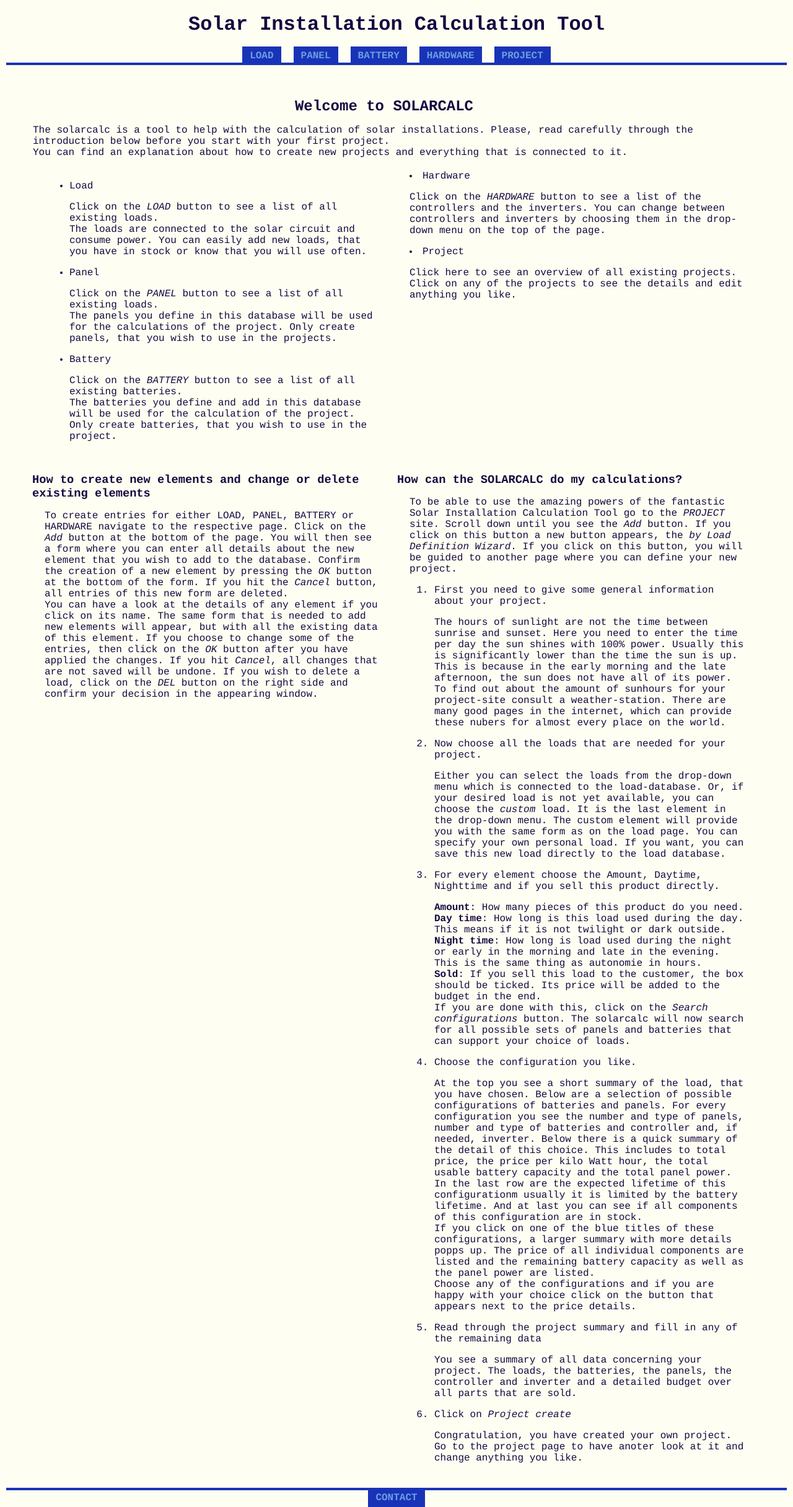
After one commit to igsor/solarcalc, a PHP site: page /startpage.php in a window 1280 px wide. The commit adds this page. Shown: the whole page at 62% size. Run offline with PHP 8.4, Linux system fonts and the light colour scheme; data that the repository does not hold is empty; a stand-in replaces the project's code that opens the database connection.

Commit message:
startpage

```diff
--- /dev/null
+++ b/startpage.php
@@ -0,0 +1,144 @@
+<?php
+
+require_once('init.php');
+
+/** PARAMETERS **/
+
+// Edit parameter.
+$editId = '';
+if (key_exists('edit', $_GET)) {
+    $editId = $_GET['edit'];
+}
+
+// Database connection.
+$db = mysqli_connect($DB_HOST, $DB_USER, $DB_PASS, $DB_NAME) or fatal_error(mysqli_connect_error());
+
+// Handle actions.
+$fields = array('name', 'description', 'power', 'type', 'voltage', 'price', 'stock');
+$optionals = array('description');
+if (($newId = handleModuleAction('load', $fields, $optionals, $db, $_POST)) != -1) {
+    $editId = $newId;
+}
+
+/** PAGE CONTENT **/
+
+// Layout start.
+t_start();
+
+
+?>
+
+<table id="startpagebody">
+    <tr>
+        <td colspan=2>
+            <h2 id="introductiontitle">Welcome to SOLARCALC</h2>
+            <p>
+                The solarcalc is a tool to help with the calculation of solar installations.
+                Please, read carefully through the introduction below before you start with your first project.<br/>
+                You can find an explanation about how to create new projects and everything that is connected to it.
+
+            </p>
+        </td>
+    </tr>
+    <tr>
+        <td class="startpage-coloumn">
+            <ul>
+                <li> Load
+                    <p>
+                        Click on the <em>LOAD</em> button to see a list of all existing loads.<br/>
+                        The loads are connected to the solar circuit and consume power.
+                        You can easily add new loads, that you have in stock or know that you will use often.
+                    </p>
+                <li> Panel
+                    <p>
+                        Click on the <em>PANEL</em> button to see a list of all existing loads.</br>
+                        The panels you define in this database will be used for the calculations of the project. Only create panels, that you wish to use in the projects.
+                    </p>
+                <li> Battery
+                    <p>
+                        Click on the <em>BATTERY</em> button to see a list of all existing batteries.<br/>
+                        The batteries you define and add in this database will be used for the calculation of the project.
+                        Only create batteries, that you wish to use in the project.
+                    </p>
+            </ul>
+        </td>
+        <td class="startpage-coloumn">
+
+                <li> Hardware
+                    <p>
+                        Click on the <em>HARDWARE</em> button to see a list of the controllers and the inverters.
+                        You can change between controllers and inverters by choosing them in the drop-down menu on the top of the page.
+                    </p>
+                <li> Project
+                    <p> Click here to see an overview of all existing projects.
+                        Click on any of the projects to see the details and edit anything you like.
+                    </p>
+            </ul>
+        </td>
+        </tr>
+        <tr>
+        <td class="startpage-coloumn">
+            <h3>How to create new elements and change or delete existing elements</h3>
+            <p>
+            To create entries for either LOAD, PANEL, BATTERY or HARDWARE navigate to the respective page.
+            Click on the <em>Add</em> button at the bottom of the page.
+            You will then see a form where you can enter all details about the new element that you wish to add to the database.
+            Confirm the creation of a new element by pressing the <em>OK</em> button at the bottom of the form.
+            If you hit the <em>Cancel</em> button, all entries of this new form are deleted.<br/>
+            You can have a look at the details of any element if you click on its name.
+            The same form that is needed to add new elements will appear, but with all the existing data of this element.
+            If you choose to change some of the entries, then click on the <em>OK</em> button after you have applied the changes.
+            If you hit <em>Cancel</em>, all changes that are not saved will be undone.
+            If you wish to delete a load, click on the <em>DEL</em> button on the right side and confirm your decision in the appearing window.
+            </p>
+
+        </td>
+        <td class="startpage-coloumn">
+            <h3>How can the SOLARCALC do my calculations?</h3>
+            <p>
+                To be able to use the amazing powers of the fantastic Solar Installation Calculation Tool go to the <em>PROJECT</em> site. Scroll down until you see the <em>Add</em> button. If you click on this button a new button appears, the <em>by Load Definition Wizard</em>. If you click on this button, you will be guided to another page where you can define your new project.
+                <ol>
+                <li> First you need to give some general information about your project.
+                    <p>
+                        The hours of sunlight are not the time between sunrise and sunset. Here you need to enter the time per day the sun shines with 100% power. Usually this is significantly lower than the time the sun is up. This is because in the early morning and the late afternoon, the sun does not have all of its power. To find out about the amount of sunhours for your project-site consult a weather-station. There are many good pages in the internet, which can provide these nubers for almost every place on the world.
+                    </p>
+                <li> Now choose all the loads that are needed for your project.
+                    <p>
+                        Either you can select the loads from the drop-down menu which is connected to the load-database. Or, if your desired load is not yet available, you can choose the <em>custom</em> load. It is the last element in the drop-down menu. The custom element will provide you with the same form as on the load page. You can specify your own personal load. If you want, you can save this new load directly to the load database.
+                    </p>
+                <li> For every element choose the Amount, Daytime, Nighttime and if you sell this product directly.
+                    <p>
+                        <b>Amount</b>: How many pieces of this product do you need.<br/>
+                        <b>Day time</b>: How long is this load used during the day. This means if it is not twilight or dark outside.<br/>
+                        <b>Night time</b>: How long is load used during the night or early in the morning and late in the evening. This is the same thing as autonomie in hours.<br/>
+                        <b>Sold</b>: If you sell this load to the customer, the box should be ticked. Its price will be added to the budget in the end.<br/>
+                        If you are done with this, click on the <em>Search configurations</em> button. The solarcalc will now search for all possible sets of panels and batteries that can support your choice of loads.
+                    </p>
+                <li> Choose the configuration you like.
+                    <p>
+                        At the top you see a short summary of the load, that you have chosen. Below are a selection of possible configurations of batteries and panels. For every configuration you see the number and type of panels, number and type of batteries and controller and, if needed, inverter. Below there is a quick summary of the detail of this choice. This includes to total price, the price per kilo Watt hour, the total usable battery capacity and the total panel power. In the last row are the expected lifetime of this configurationm usually it is limited by the battery lifetime. And at last you can see if all components of this configuration are in stock.<br/>
+                        If you click on one of the blue titles of these configurations, a larger summary with more details popps up. The price of all individual components are listed and the remaining battery capacity as well as the panel power are listed.<br/>
+                        Choose any of the configurations and if you are happy with your choice click on the button that appears next to the price details.
+                    </p>
+                <li> Read through the project summary and fill in any of the remaining data
+                    <p>
+                        You see a summary of all data concerning your project. The loads, the batteries, the panels, the controller and inverter and a detailed budget over all parts that are sold.
+                    </p>
+                <li> Click on <em>Project create</em>
+                    <p>
+                        Congratulation, you have created your own project. Go to the project page to have anoter look at it and change anything you like.
+                    </p>
+                </ol>
+            </p>
+        </td>
+    </tr>
+</table>
+
+<?php
+
+
+// Layout end.
+$db->close();
+t_end();
+
+?>
--- a/styles/page.css
+++ b/styles/page.css
@@ -74,6 +74,30 @@ BUTTON {
 #pagetitle {
   /* COL-TXT */ color: #170741;
   font-family: Courier;
+}
+
+#introductiontitle {
+  /* COL-TXT */ color: #170741;
+  font-family: Courier;
+  text-align: center;
+}
+
+#startpagebody {
+  /* COL-TXT */ color: #170741;
+  font-family: Courier;
+  width: 100%;
+}
+
+.startpage-coloumn{
+  vertical-align: top;
+  margin-left: 20px;
+  padding-right: 20px;
+  padding-left: 20px;
+}
+
+.startpage-coloumn {
+  width: 50%;
+
 }
 
 a.menulink, a.menulink:link, a.menulink:visited {
```
Also changed, not shown: templates/include.php (line endings or trailing spaces).
